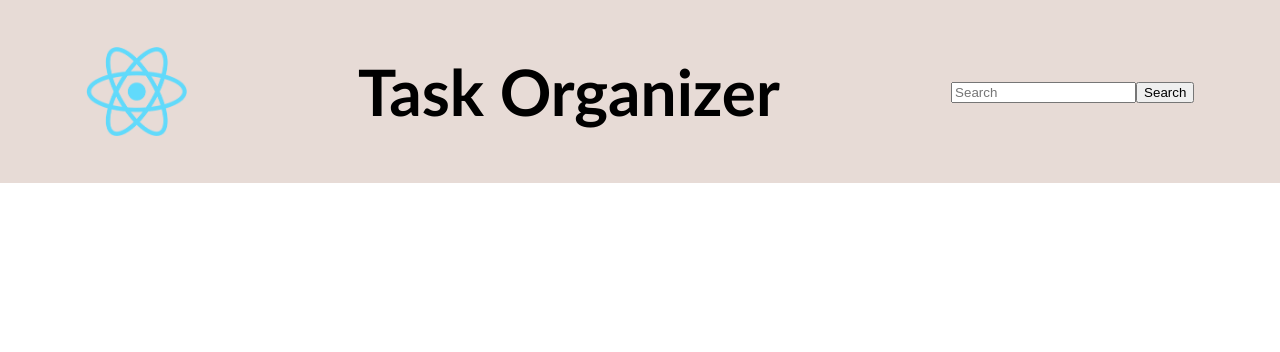
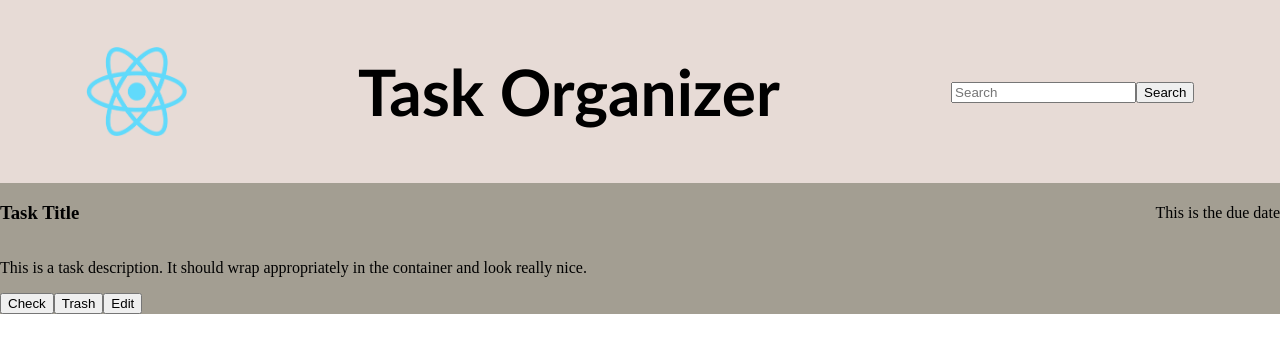
Before and after one commit to napolitanj/to-do-list-react, a React (Vite) app: page / in a window 1280 px wide. Shown: the top 352 px of the page. Built offline with nearby package versions, Linux system fonts and the light colour scheme.

Commit message:
add template for tasks

```diff
--- a/src/App.tsx
+++ b/src/App.tsx
@@ -1,10 +1,12 @@
-import "./App.css";
-import Navbar from "./Navbar";
+import "./styles/App.css";
+import Navbar from "./components/Navbar";
+import Task from "./components/Task";
 
 function App() {
   return (
     <>
       <Navbar></Navbar>
+      <Task></Task>
     </>
   );
 }
--- a/src/Navbar.tsx
+++ b/src/components/Navbar.tsx
@@ -1,4 +1,4 @@
-import "./NavBarStyles.css";
+import "../styles/NavBarStyles.css";
 
 const Navbar = () => {
   return (
--- /dev/null
+++ b/src/components/Task.tsx
@@ -0,0 +1,25 @@
+import "../styles/TaskStyles.css";
+
+const Task = () => {
+  return (
+    <>
+      <div className="task-container">
+        <div className="task-header">
+          <h3 className="task-title">Task Title</h3>
+          <p className="due-date">This is the due date</p>
+        </div>
+        <p className="task-description">
+          This is a task description. It should wrap appropriately in the
+          container and look really nice.
+        </p>
+        <div className="button-container">
+          <button className="complete">Check</button>
+          <button className="discard">Trash</button>
+          <button className="edit">Edit</button>
+        </div>
+      </div>
+    </>
+  );
+};
+
+export default Task;
--- /dev/null
+++ b/src/styles/TaskStyles.css
@@ -0,0 +1,10 @@
+.task-container {
+
+    background-color: #A39E92;
+
+    .task-header {
+        display:flex;
+        justify-content:space-between;
+        align-items:center;
+    }
+}
```
Also changed, not shown: src/styles/App.css (renamed from src/App.css), src/styles/NavBarStyles.css (renamed from src/NavBarStyles.css).
